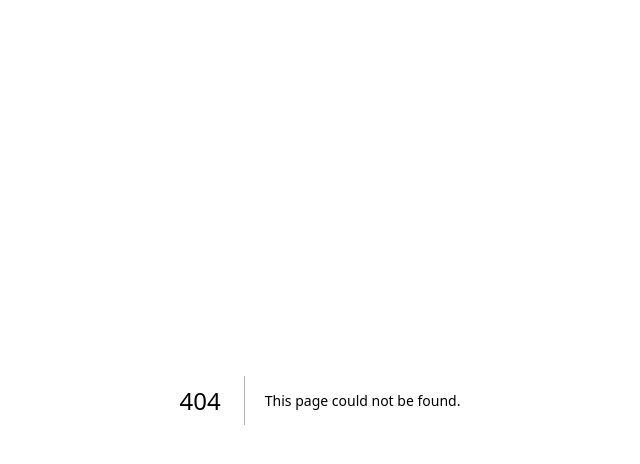
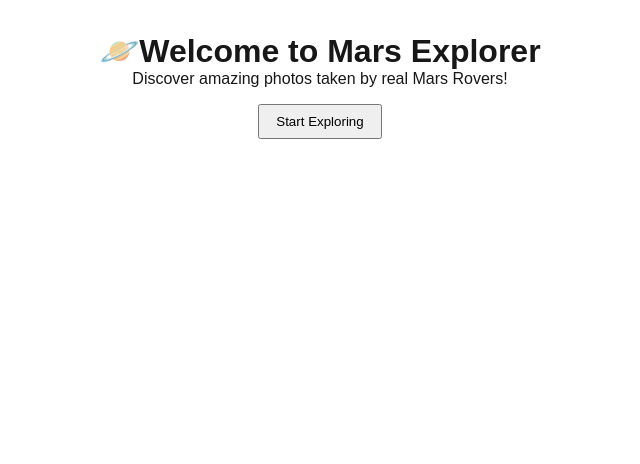
Before and after one commit to mihaicutaiulia/mars-rover, a Next.js app in the folder mars-rover/: page /home in a window 1280 px wide. Before the commit this address had no page. Shown: the top 464 px of the page, without its empty margins (320-960 px from the left). Built offline with nearby package versions, Linux system fonts and the light colour scheme.

Commit message:
move home

```diff
--- /dev/null
+++ b/mars-rover/app/home/page.tsx
@@ -0,0 +1,18 @@
+import Image from "next/image";
+import styles from "../page.module.css";
+
+import Link from 'next/link';
+
+export default function HomePage() {
+    return (
+        <main style={{ padding: '2rem', textAlign: 'center' }}>
+            <h1>🪐Welcome to Mars Explorer</h1>
+            <p>Discover amazing photos taken by real Mars Rovers!</p>
+            <Link href="/explore">
+                <button style={{ marginTop: '1rem', padding: '0.5rem 1rem' }}>
+                    Start Exploring
+                </button>
+            </Link>
+        </main>
+    );
+}
```
